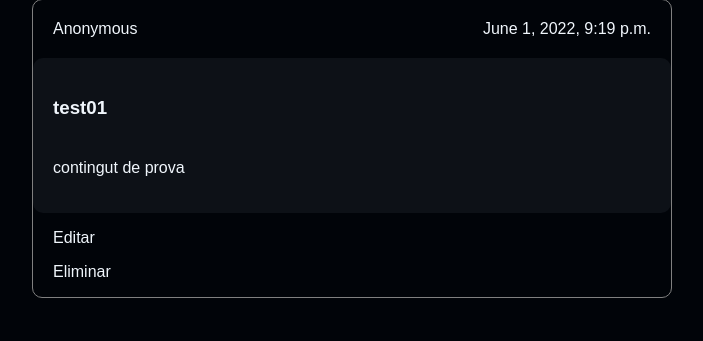
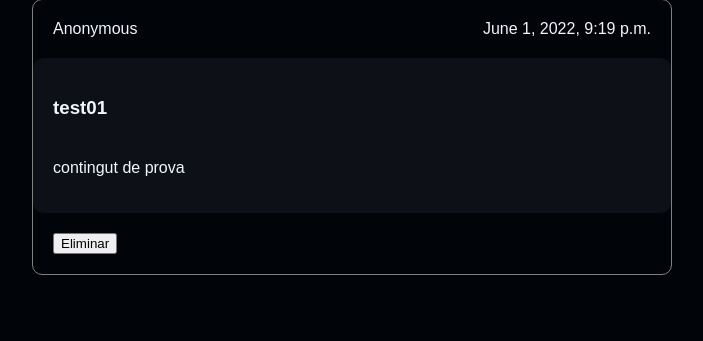
Before and after one commit to ErosGG/forum, a Django app: page /messages/37/ in a window 1280 px wide. Shown: the part 183-524 px from the top of the page, without its empty margins (288-991 px from the left). Run offline with Django 4.2, Linux system fonts and the light colour scheme; data comes from the database, SQL or seed files in the repository; both versions use the stored data as it was after the commit.

Commit message:
Add delete message from replies template

```diff
--- a/forum_messages/templates/messages.html
+++ b/forum_messages/templates/messages.html
@@ -52,7 +52,7 @@
                     <td>
                         <form action="{% url 'message.delete' message.pk %}" method="post">
                             {% csrf_token %}
-                            <input type="submit" value="Delete">
+                            <input type="submit" value="Eliminar">
                         </form>
                     </td>
                 {% endif %}
--- a/forum_messages/templates/replies.html
+++ b/forum_messages/templates/replies.html
@@ -50,7 +50,7 @@
         }
 
         div.message_options, div.reply_options {
-            padding-left: 20px;
+            padding: 20px 0 20px 20px;
         }
 
         a {
@@ -80,7 +80,11 @@
             </div>
             {% if request.user.id == message.user.id or request.user.is_superuser %}
                 <div class="message_options">
-                    <p>Editar</p><p>Eliminar</p>
+<!--                    <p>Editar</p>-->
+                    <form action="{% url 'message.delete' message.pk %}" method="post">
+                        {% csrf_token %}
+                        <input type="submit" value="Eliminar">
+                    </form>
                 </div>
             {% endif %}
     </div>
@@ -96,7 +100,11 @@
                 </div>
                 {% if request.user.id == message.user.id or request.user.is_superuser %}
                     <div class="reply_options">
-                        <p>Editar</p><p>Eliminar</p>
+<!--                        <p>Editar</p>-->
+                    <form action="{% url 'message.delete' message.pk %}" method="post">
+                        {% csrf_token %}
+                        <input type="submit" value="Eliminar">
+                    </form>
                     </div>
                 {% endif %}
             </div>
```
Also changed, not shown: db.sqlite3.
